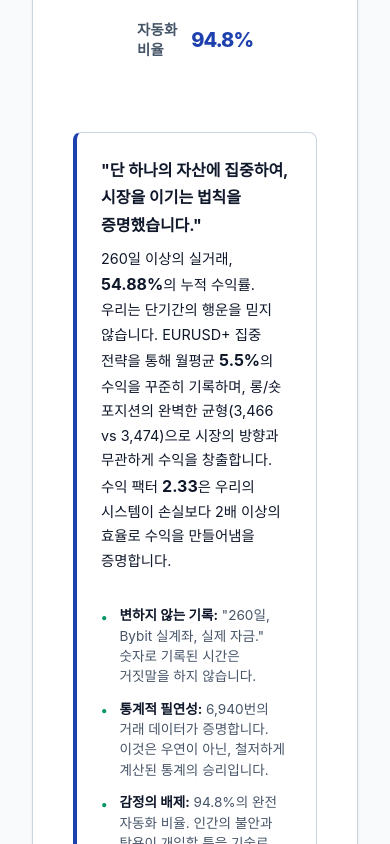
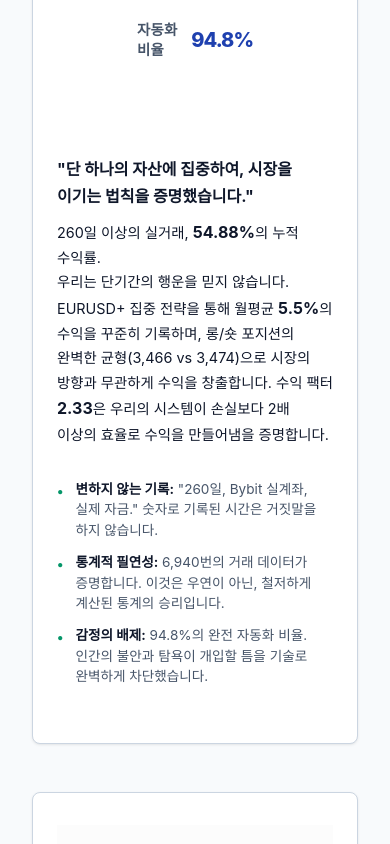
Before and after one commit to dgpark0617/skynet-, a Next.js app: page / in a window 390 px wide. Shown: the part 5600-6444 px from the top of the page. Built offline with nearby package versions, Linux system fonts and the light colour scheme; no server answers.

Commit message:
Remove performance-highlight box styling on mobile: keep text content but remove background, border, and padding

```diff
--- a/src/app/globals.css
+++ b/src/app/globals.css
@@ -417,15 +417,13 @@ footer p {
     padding: 1rem 1.5rem !important;
   }
 
-  /* MT5 감사 리포트 요약 - 모바일에서 성과 지표 박스 스타일 제거 */
-  .mt5-report-summary > div[style*="padding: '3rem'"] {
-    padding: 1.5rem 0 !important;
-    max-width: 100% !important;
-  }
-
-  .mt5-report-summary > div[style*="padding: '3rem'"] > div {
-    border-bottom: none !important;
-    padding: 0.75rem 0 !important;
+  /* MT5 감사 리포트 요약 - 모바일에서 performance-highlight 박스 제거 */
+  .mt5-report-summary .performance-highlight {
+    background: transparent !important;
+    border: none !important;
+    border-left: none !important;
+    padding: 0 !important;
+    margin: 1.5rem 0 !important;
   }
 
   /* CTA 섹션 모바일 패딩 조정 */
```
